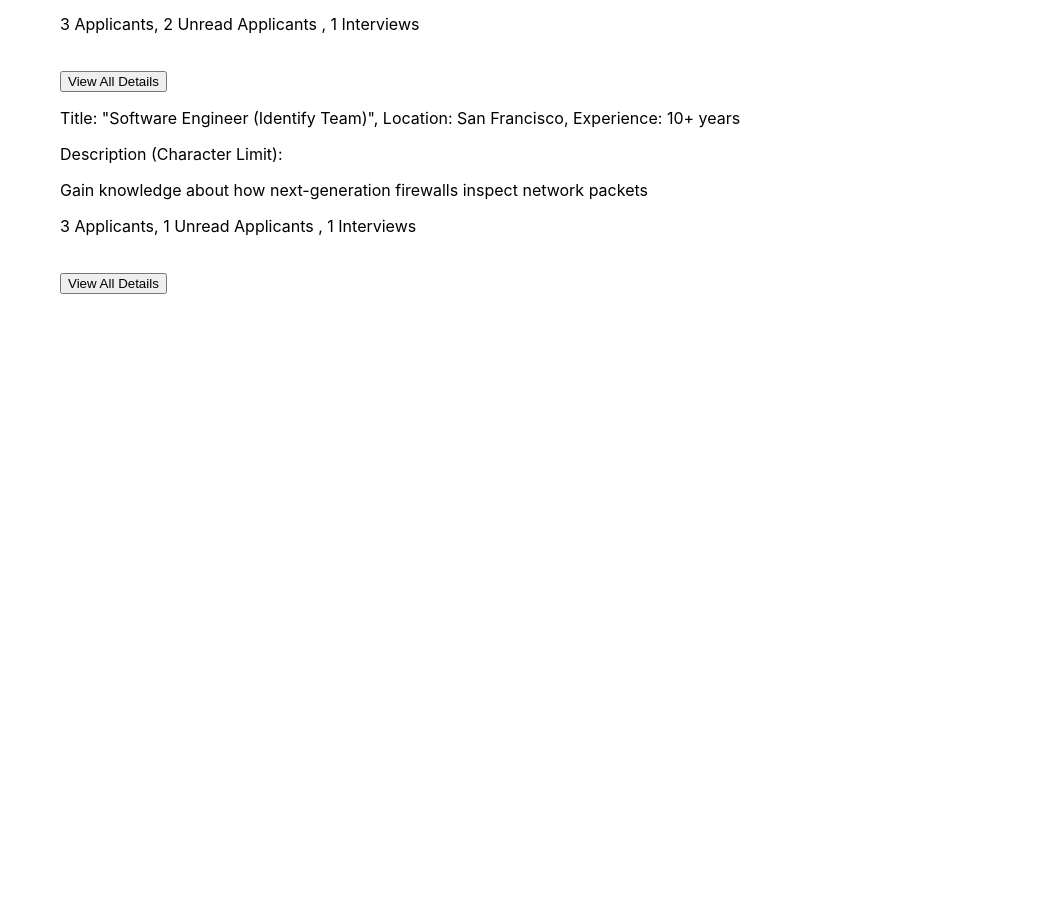
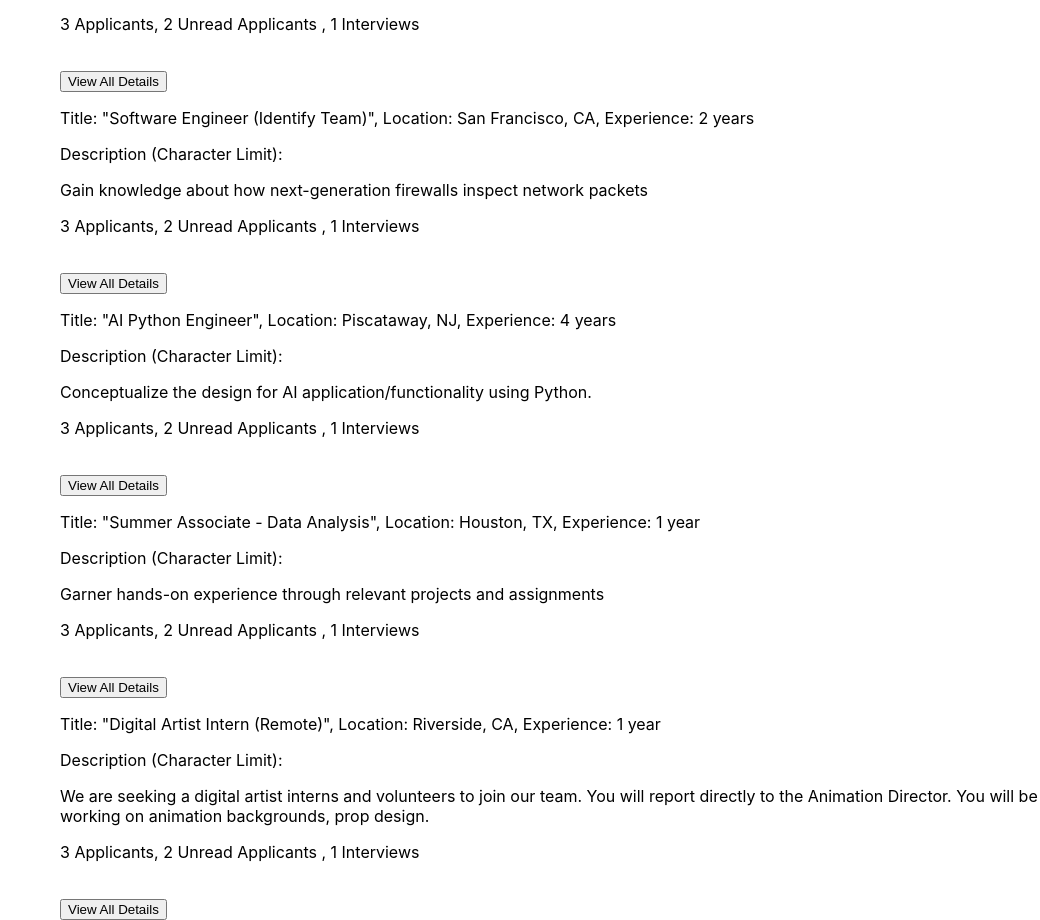
Before and after one commit to devonnadang/job-listing, a React (Create React App) app in the folder client/: page /EmployerDash in a window 1280 px wide. Shown: the part 496-1416 px from the top of the page, without its empty margins (240-1280 px from the left). Before the commit the page ends 800 px from the top, so only its background shows below. Built offline with nearby package versions, Linux system fonts and the light colour scheme.

Commit message:
employer dashboard ui

```diff
--- /dev/null
+++ b/client/src/component/EmployerDash.css
@@ -0,0 +1,9 @@
+table, th, td {
+    /* border: 1px solid black;  */
+
+    height: 20px;
+    width: 700px;
+    /* margin: auto; */
+    text-align: center;
+
+  }
--- a/client/src/component/EmployerDashViewAll.js
+++ b/client/src/component/EmployerDashViewAll.js
@@ -1,3 +1,5 @@
+import { spacing } from "@mui/system";
+import "./EmployerDash.css"
 import React, {useEffect, useState}  from "react";
 
 function EmployerDashViewAll(props){
@@ -11,8 +13,10 @@ function EmployerDashViewAll(props){
         }
 
         return(
+
             <div>
                 <h3>Applicants</h3><br></br><br></br>
+
                 <table >
                     <tr>
                         <th>Name</th>
@@ -21,9 +25,19 @@ function EmployerDashViewAll(props){
                     </tr>
 
                     <tr>
-                        <td>Jane Doe</td>
-                        <td>San Jose State University</td>
-                        <td>3 years, Java, Python, C++</td>
+                        <td>Alfreds Futterkiste</td>
+                        <td >San Jose State University</td>
+                        <td >Java, Python, C++</td>
+                    </tr>
+                    <tr>
+                        <td>Jane Smith</td>
+                        <td >Santa Clara University</td>
+                        <td >Java, C, Assembley Language</td>
+                    </tr>
+                    <tr>
+                        <td>Haomiao Wang</td>
+                        <td >Stanford University</td>
+                        <td >Python, Java, C++</td>
                     </tr>
 
                 </table>
@@ -36,9 +50,14 @@ function EmployerDashViewAll(props){
                     </tr>
 
                     <tr>
-                        <td>Jane Doe</td>
-                        <td>San Jose State University</td>
-                        <td>3 years, Java, Python, C++</td>
+                        <td>Maria Anders</td>
+                        <td>University of California, Davis</td>
+                        <td>HTML, CSS, JavaScript</td>
+                    </tr>
+                    <tr>
+                        <td>Chuqi Huang</td>
+                        <td>De Anza Community College</td>
+                        <td>SQL, Prolog, JavaScript</td>
                     </tr>
 
                 </table>
@@ -52,7 +71,7 @@ function EmployerDashViewAll(props){
                     </tr>
 
                     <tr>
-                        <td>Jane Doe</td>
+                        <td>Francisco Chang</td>
                         <td>4/16/2022</td>
                         <td>3:00 pm</td>
                         <td>3</td>
--- a/client/src/pages/EmployerDashboard.js
+++ b/client/src/pages/EmployerDashboard.js
@@ -13,13 +13,8 @@ import EmployerJobPosting from './EmployerJobPosting.js'
 
 function EmployerDashboard(props) {
 
-    // function editInterviews() {
-    //     alert("add edit interview function here");
-    // }
 
-    function deleteInterview() {
-        alert("delete interview function here");
-    }
+
 
     return  (
         <div>
--- a/client/src/pages/EmployerJobPosting.js
+++ b/client/src/pages/EmployerJobPosting.js
@@ -18,7 +18,7 @@ function EmployerJobPosting(props) {
     const [jobinfo, setjobinfo] = useState([
         {
             title: "Front End (UI) Software Engineer Intern - React.js",
-            location: "San Jose",
+            location: "San Jose, CA",
             experience: "3 years",
             description:"Delivered “as a service” and is built using cloud-native application technologies, a microservices-style architecture, and is deployed in application containers.",
             application: "3",
@@ -28,37 +28,51 @@ function EmployerJobPosting(props) {
          },
          {
              title: "Software Engineer (Identify Team)",
-             location: "San Francisco",
-             experience: "10+ years",
+             location: "San Francisco, CA",
+             experience: "2 years",
              description:"Gain knowledge about how next-generation firewalls inspect network packets",
              application: "3",
-             unreadApp: "1",
+             unreadApp: "2",
              interview: "1"
+         },
+
+         {
+            title: "AI Python Engineer",
+            location: "Piscataway, NJ",
+            experience: "4 years",
+            description:"Conceptualize the design for AI application/functionality using Python.",
+            application: "3",
+            unreadApp: "2",
+            interview: "1",
+
+         },
+
+         {
+            title: "Summer Associate - Data Analysis",
+            location: "Houston, TX",
+            experience: "1 year",
+            description:"Garner hands-on experience through relevant projects and assignments",
+            application: "3",
+            unreadApp: "2",
+            interview: "1",
+
+         },
+
+         {
+            title: "Digital Artist Intern (Remote)",
+            location: "Riverside, CA",
+            experience: "1 year",
+            description:"We are seeking a digital artist interns and volunteers to join our team. You will report directly to the Animation Director. You will be working on animation backgrounds, prop design.",
+            application: "3",
+            unreadApp: "2",
+            interview: "1",
+
          }
 
     ]);
 
-    // function update (title, start, end, location, experience, description, application, unreadApp, interview) {
-    //     let newJobInfo =
-    //     {
-    //         title: title,
-    //         location: location,
-    //         experience: experience,
-    //         description: description,
-    //         application: application,
-    //         unreadApp: unreadApp,
-    //         interview: interview
-    //     }
-    //     setjobinfo(joninfo=> [...jobinfo, newJobInfo]);
-    // }
-
-    function viewAll(name, education, experience){
-        alert("view all details here");
-    }
-
     return  (
         <div>
-            <Navigation />
 
             <div style={{position: 'absolute', top: 300, left: 300}}>
             <div className={styles.contents}>
```
Also changed, not shown: 1 other file (tests, documents, lock files or other folders).
